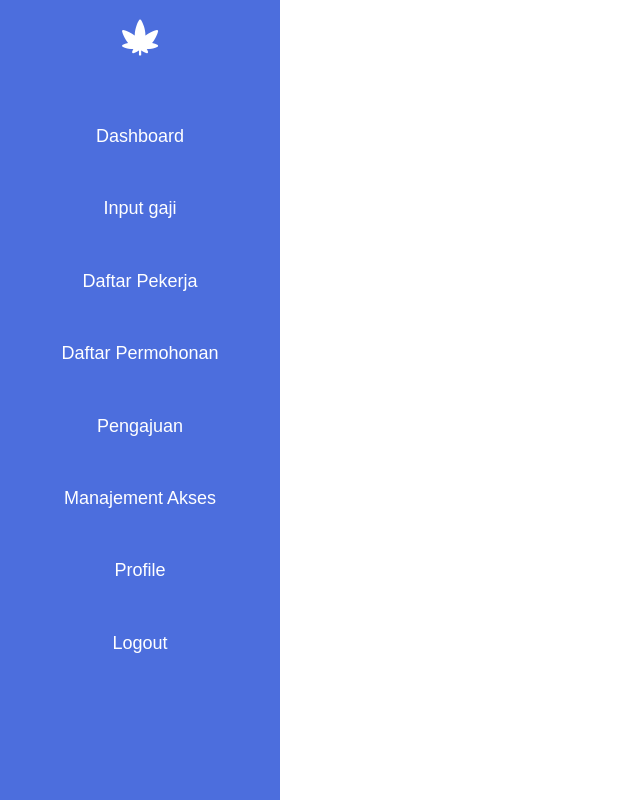
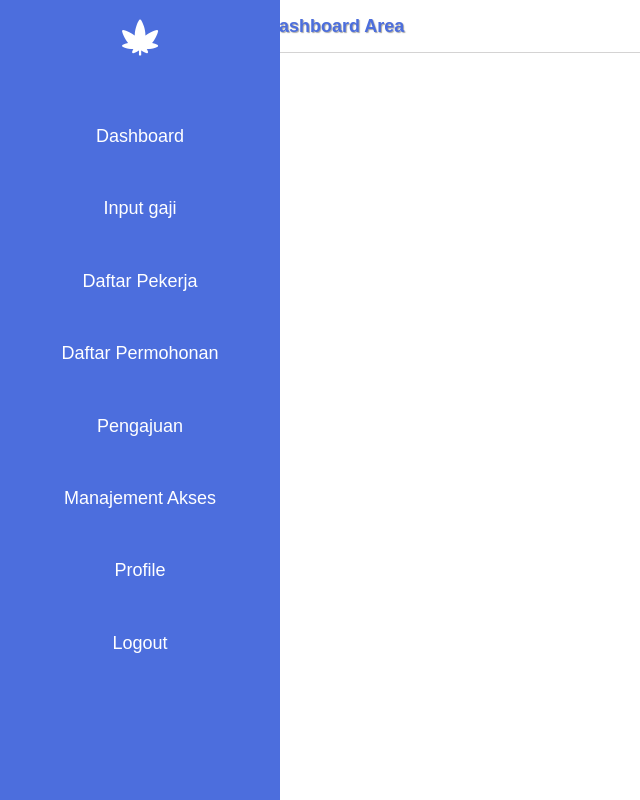
Before and after one commit to komputerkerja/komputerkerja.github.io, a PHP site: page /dashbord/index.html in a window 1280 px wide. Shown: the whole page, without its empty margins (0-640 px from the left). Run offline with PHP 8.4, Linux system fonts and the light colour scheme.

Commit message:
buat link baru untuk melihat tampilan editan

```diff
--- a/dashbord/index.html
+++ b/dashbord/index.html
@@ -41,6 +41,13 @@
 
 
 
+<!-- yang digunakan hanya bagian navbar di bawa ini -->
+<!-- Tidak untuk digunakan, hanya sebagai contoh saja -->
+<div class="container">
+    <div class="header">
+        <h3>Dashboard Area</h3>
+    </div>
+</div>
 
 
 
--- a/dashbord/style.css
+++ b/dashbord/style.css
@@ -104,3 +104,23 @@ width: 80px;
     transition: 0.2s;
     opacity: 1;
 }
+
+
+
+.container{
+    position: absolute;
+    width: 80%;
+    margin: auto;
+    z-index: -1;
+    right: 0;
+    top: 0;
+    bottom: 0;
+}
+
+.container .header{
+    padding: 10px;
+    border-bottom: 1px solid rgba(114, 111, 111,0.3);
+    width: 90%;
+    color: rgb(76, 110, 221);
+    text-shadow: 1px 1px 1px rgba(78, 77, 77,0.5);
+}
--- a/index.html
+++ b/index.html
@@ -20,7 +20,7 @@
                 <ul class="form-group flex-row">
                     <li class="form-list rounded-8 bg-primary"><a class="light-3" href="#">Home</a></li>
                     <li class="form-list rounded-8 bg-primary"><a class="light-3" href="#">Book Library</a></li>
-                    <li class="form-list rounded-8 bg-primary"><a class="light-3" href="#">Another API</a></li>
+                    <li class="form-list rounded-8 bg-primary"><a class="light-3" href="dashbord/index.html">Another API</a></li>
                     <li class="form-list rounded-8 bg-primary"><a class="light-3" href="#">About Me</a></li>
                 </ul>
             </div>
```
